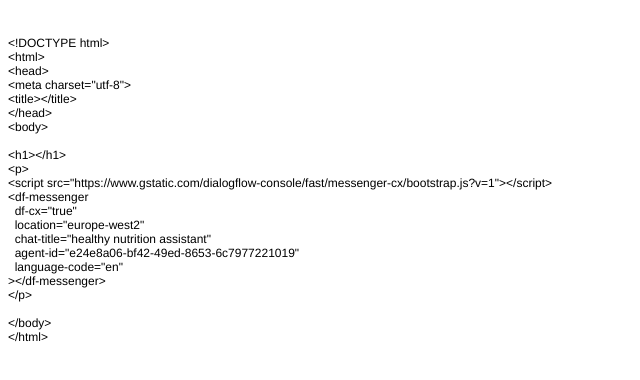
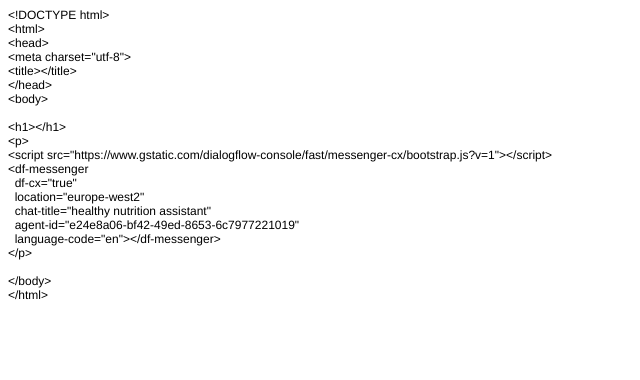
Before and after one commit to yuxuan0405/healthy, a plain HTML site: page index.html in a window 1280 px wide. Shown: the whole page, without its empty margins (0-640 px from the left). Drawn offline with Linux system fonts and the light colour scheme.

Commit message:
Add files via upload

```diff
--- a/index.html
+++ b/index.html
@@ -7,34 +7,31 @@
   <meta name="Generator" content="Cocoa HTML Writer">
   <meta name="CocoaVersion" content="2113.3">
   <style type="text/css">
-    p.p1 {margin: 0.0px 0.0px 0.0px 0.0px; font: 12.0px Helvetica; min-height: 14.0px}
-    p.p2 {margin: 0.0px 0.0px 0.0px 0.0px; font: 12.0px Helvetica}
+    p.p1 {margin: 0.0px 0.0px 0.0px 0.0px; font: 12.0px Helvetica}
+    p.p2 {margin: 0.0px 0.0px 0.0px 0.0px; font: 12.0px Helvetica; min-height: 14.0px}
   </style>
 </head>
 <body>
-<p class="p1"><br></p>
-<p class="p1"><br></p>
-<p class="p2">&lt;!DOCTYPE html&gt;</p>
-<p class="p2">&lt;html&gt;</p>
-<p class="p2">&lt;head&gt;</p>
-<p class="p2">&lt;meta charset="utf-8"&gt;</p>
-<p class="p2">&lt;title&gt;&lt;/title&gt;</p>
-<p class="p2">&lt;/head&gt;</p>
-<p class="p2">&lt;body&gt;</p>
-<p class="p1"><br></p>
-<p class="p2">&lt;h1&gt;&lt;/h1&gt;</p>
-<p class="p2">&lt;p&gt;</p>
-<p class="p2">&lt;script src="https://www.gstatic.com/dialogflow-console/fast/messenger-cx/bootstrap.js?v=1"&gt;&lt;/script&gt;</p>
-<p class="p2">&lt;df-messenger</p>
-<p class="p2"><span class="Apple-converted-space">  </span>df-cx="true"</p>
-<p class="p2"><span class="Apple-converted-space">  </span>location="europe-west2"</p>
-<p class="p2"><span class="Apple-converted-space">  </span>chat-title="healthy nutrition assistant"</p>
-<p class="p2"><span class="Apple-converted-space">  </span>agent-id="e24e8a06-bf42-49ed-8653-6c7977221019"</p>
-<p class="p2"><span class="Apple-converted-space">  </span>language-code="en"</p>
-<p class="p2">&gt;&lt;/df-messenger&gt;</p>
-<p class="p2">&lt;/p&gt;</p>
-<p class="p1"><br></p>
-<p class="p2">&lt;/body&gt;</p>
-<p class="p2">&lt;/html&gt;</p>
+<p class="p1">&lt;!DOCTYPE html&gt;</p>
+<p class="p1">&lt;html&gt;</p>
+<p class="p1">&lt;head&gt;</p>
+<p class="p1">&lt;meta charset="utf-8"&gt;</p>
+<p class="p1">&lt;title&gt;&lt;/title&gt;</p>
+<p class="p1">&lt;/head&gt;</p>
+<p class="p1">&lt;body&gt;</p>
+<p class="p2"><br></p>
+<p class="p1">&lt;h1&gt;&lt;/h1&gt;</p>
+<p class="p1">&lt;p&gt;</p>
+<p class="p1">&lt;script src="https://www.gstatic.com/dialogflow-console/fast/messenger-cx/bootstrap.js?v=1"&gt;&lt;/script&gt;</p>
+<p class="p1">&lt;df-messenger</p>
+<p class="p1"><span class="Apple-converted-space">  </span>df-cx="true"</p>
+<p class="p1"><span class="Apple-converted-space">  </span>location="europe-west2"</p>
+<p class="p1"><span class="Apple-converted-space">  </span>chat-title="healthy nutrition assistant"</p>
+<p class="p1"><span class="Apple-converted-space">  </span>agent-id="e24e8a06-bf42-49ed-8653-6c7977221019"</p>
+<p class="p1"><span class="Apple-converted-space">  </span>language-code="en"&gt;&lt;/df-messenger&gt;</p>
+<p class="p1">&lt;/p&gt;</p>
+<p class="p2"><br></p>
+<p class="p1">&lt;/body&gt;</p>
+<p class="p1">&lt;/html&gt;</p>
 </body>
 </html>
```
